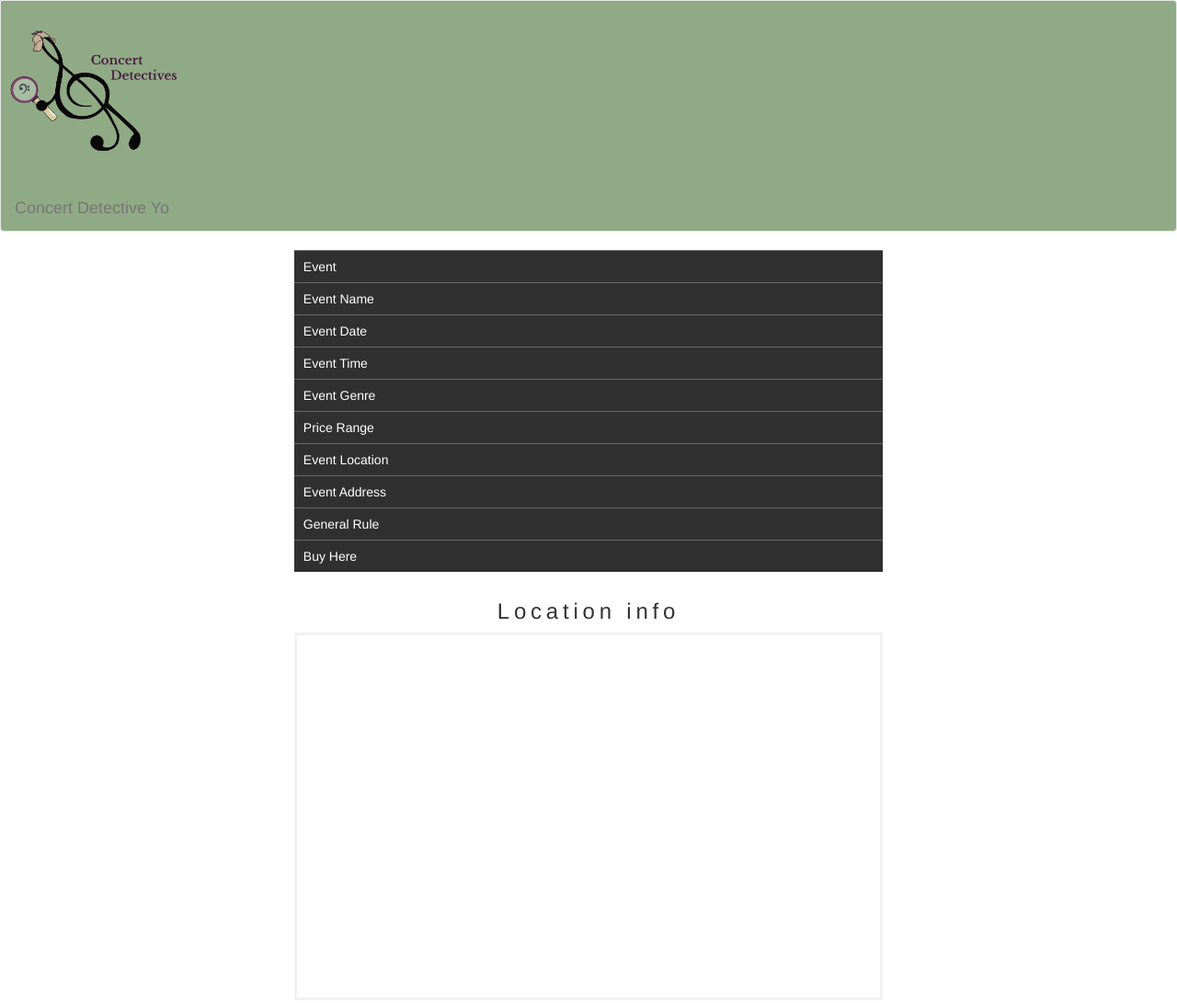
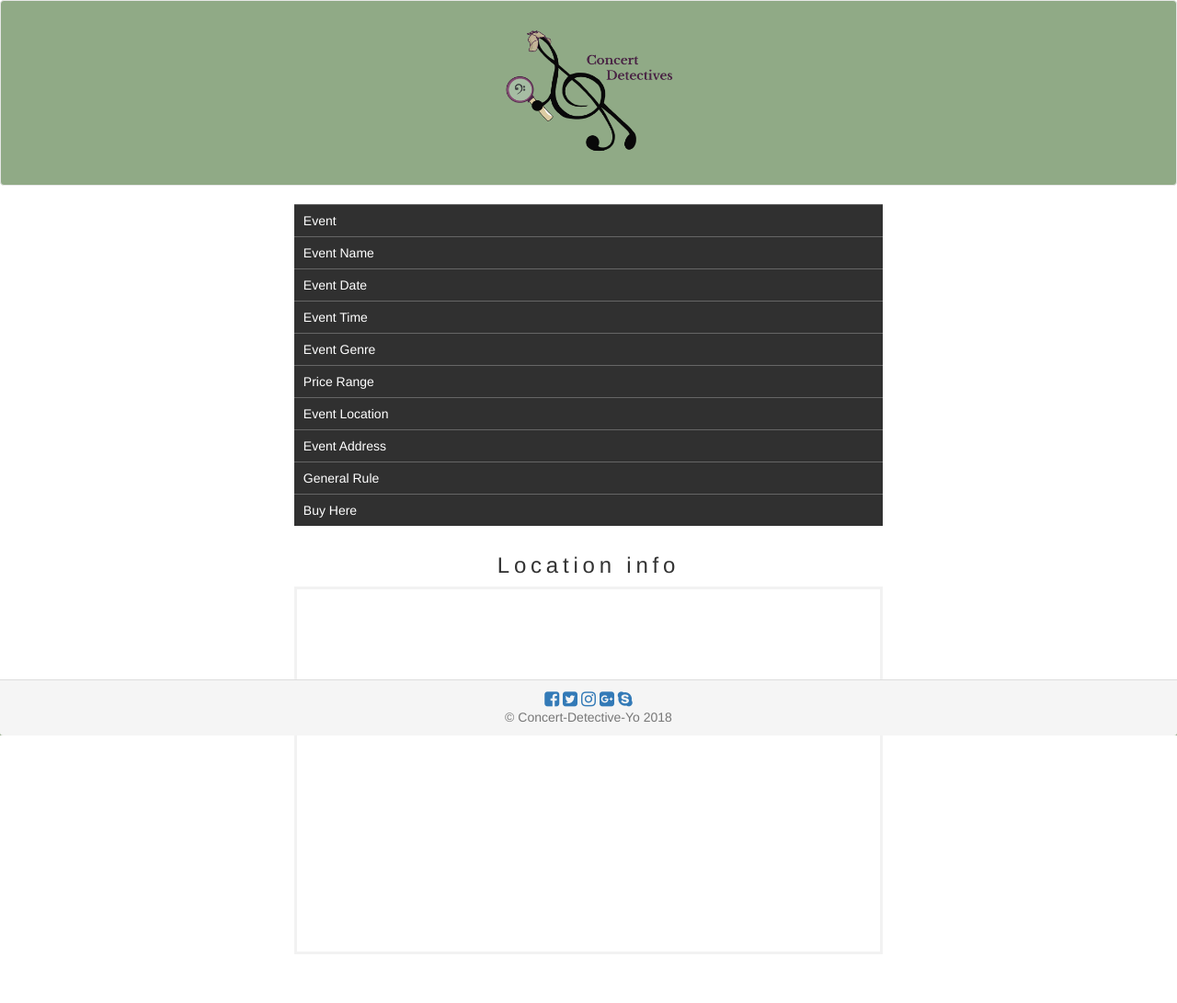
Before and after one commit to xhrsteven/PROJECT, a plain HTML site: page details.html in a window 1280 px wide. Shown: the whole page at 92% size. Drawn offline with nearby package versions, Linux system fonts and the light colour scheme; some packages are replaced by stand-ins of ours; a web font is replaced by a local one.

Commit message:
update footer

```diff
--- a/assets/css/info.css
+++ b/assets/css/info.css
@@ -11,13 +11,6 @@ button,h3,
     margin: 0 auto 30px auto;
 }
 
-/* .panel {
-    background-color: #fff;
-    color: #666;
-    box-shadow: 3px 4px 5px rgba(0, 0, 0, 0.2);
-    overflow: auto;
-} */
-
 button {
     font-size: 90%;
     text-align: left;
@@ -30,11 +23,17 @@ button {
     height: 400px;
     width: 100%;
     border: #f2f2f2,solid;
+    margin-bottom: 20px;
 }
 h3 {
     font-size: 90%;
     letter-spacing: 0.2em;
     text-align: center;
+}
+#logo{
+    width: 200px;
+    display: block;
+    margin: 0 auto;
 }
 /**********  ACCORDION **********/
 
--- a/assets/javascript/main.js
+++ b/assets/javascript/main.js
@@ -35,16 +35,13 @@ function eventDetails(idArray){
     success: function(json) {
                 console.log(json);
                 var imgURL = json.images[1].url;
-                // console.log(imgURL);
                 var imgU = $('<img>');
                 imgU.attr('src', imgURL);
-                // imgU.attr('href', eventUrl);
                 $('#pic').append(imgU);
 
                 var eventName = json.name;
                 var eventUrl = json.url;
                 var venue = json._embedded.venues[0];
-
 
                 var lat = json._embedded.venues[0].location.latitude;
                 var long = json._embedded.venues[0].location.longitude;
@@ -64,9 +61,6 @@ function eventDetails(idArray){
                 // console.log(long);
 
                 $("#eventName").append(eventName);
-                $('#buy').on('click',function () {
-                  window.location= eventUrl;
-                })
                 $("#eventDate").append(json.dates.start.localDate);
                 $("#eventTime").append(json.dates.start.localTime);
                 $("#eventPrice").append("$" + json.priceRanges[0].min + " - " + "$" + json.priceRanges[0].max)
@@ -74,6 +68,9 @@ function eventDetails(idArray){
                 $("#eventAddress").append(venue.address.line1 + "," + venue.city.name + "," + venue.state.name + "," + venue.state.stateCode);
                 $("#eventGenre").append(json.classifications[0].genre.name);
                 $('#eventInfo').append(venue.generalInfo.generalRule);
+                $("#buy").on("click", function() {
+                  window.location = eventUrl;
+                });
              }
   });
 };
--- a/details.html
+++ b/details.html
@@ -19,10 +19,9 @@
     <!-- navigation bar -->
     <nav class="nav navbar navbar-default" style="background-color: #90aa86">
 
-        <img src="assets/images/detective.PNG" alt="" style="width: 200px; display:inline-block; margin:0 auto;" id="logo">
+        <img src="assets/images/detective.PNG" id="logo">
 
         <div class="container-fluid">
-
             <!-- Brand and toggle get grouped for better mobile display -->
             <div class="navbar-header">
                 <button type="button" class="navbar-toggle collapsed" data-toggle="collapse" data-target="#bs-example-navbar-collapse-1"
@@ -32,7 +31,11 @@
                     <span class="icon-bar"></span>
                     <span class="icon-bar"></span>
                 </button>
-                <a class="navbar-brand" href="#">Concert Detective Yo</a>
+                <div class="collapse navbar-collapse">
+                    <div class="navbar-nav">
+                        <!-- <a class="navbar-brand nav-middle" href="#">Concert Detective Yo</a> -->
+                    </div>
+                </div>
             </div>
         </div>
     </nav>
@@ -80,13 +83,22 @@
                     </li>
                 </ul>
             </div>
-
-<!--
-            <button class='page' id="buy">Buy Here</button> -->
     <h3>Location info</h3>
-    <div class="page">
+    <div class="page" style="margin-bottom:40px;">
         <div id="map"></div>
     </div>
+    <br>
+    <footer class="footer navbar-fixed-bottom text-muted text-center" style="background-color: #90aa86">
+            <div class="panel-footer text-center active">
+                <a href="www.facebook.com"><i class="fa fa-facebook-square fa-lg"></i></a>
+                <a href="www.twitter.com"><i class="fa fa-twitter-square fa-lg"></i></a>
+                <a href="www.instagram.com"><i class="fa fa-instagram fa-lg"></i></a>
+                <a href="www.google.com"><i class="fa fa-google-plus-square fa-lg"></i></a>
+                <a href="www.skype.com"><i class="fa fa-skype fa-lg"></i></a><br>
+                &copy; Concert-Detective-Yo 2018
+          </div>
+    </footer>
+    <link href="https://maxcdn.bootstrapcdn.com/font-awesome/4.4.0/css/font-awesome.min.css" rel="stylesheet"/>
     <script src="https://maps.googleapis.com/maps/api/js?key=AIzaSyDXQdwYkF8VGEH2ngWICRSZIdOd69ARa4E">
     </script>
     <script src="assets/javascript/main.js"></script>
```
